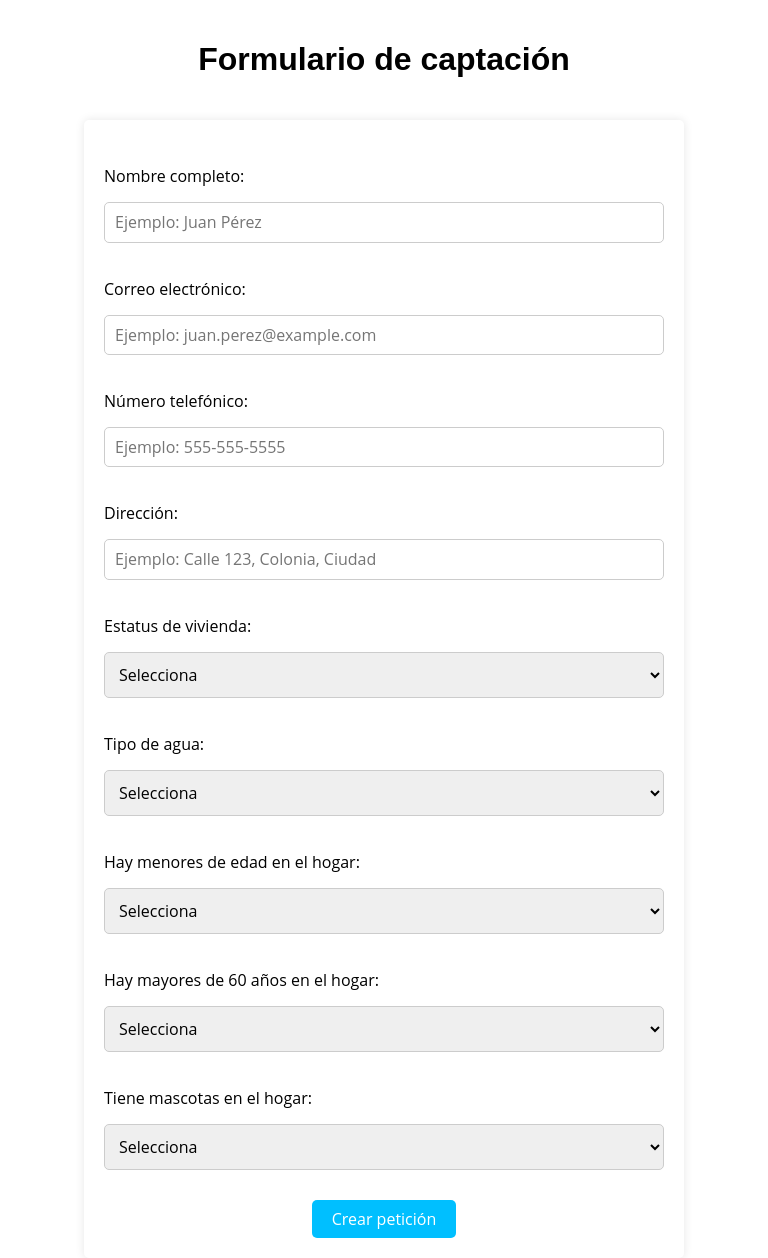
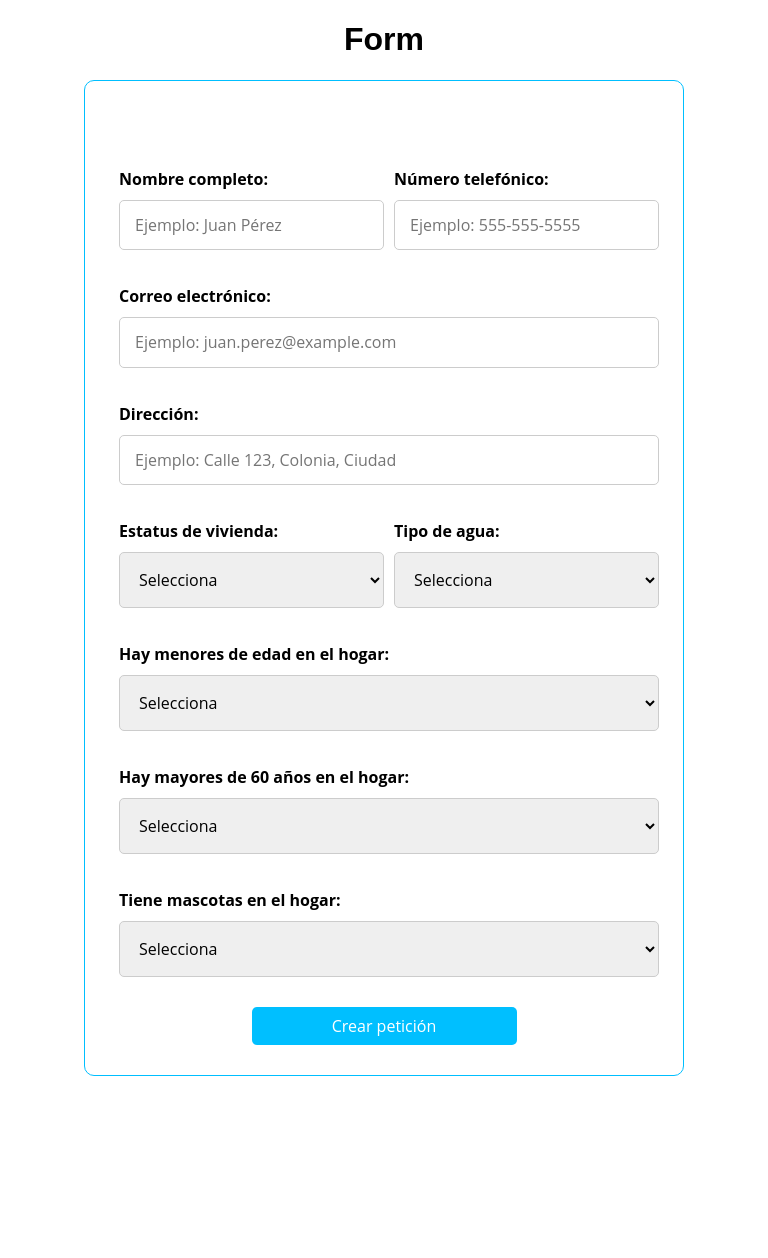
Before and after one commit to SuperAorus/water-to-health, a PHP site: page / in a window 768 px wide. Shown: the part 721-1979 px from the top of the page. After the commit the page ends 1797 px from the top, so only its background shows below. Run offline with PHP 8.4, Linux system fonts and the light colour scheme.

Commit message:
mejoras
mejoras

```diff
--- a/css/style.css
+++ b/css/style.css
@@ -326,53 +258,7 @@ body {
     text-align: center;
 }
 
-/* Estilos para el contenedor del formulario */
-
-.formh1 {
-    text-align: center;
-}
-
-
-.barra {
-    display: flex;
-    align-items: center;
-    justify-content: center;
-    margin: 0 auto;
-  }
-
-label {
-    display: flex;
-    align-items: center;
-    justify-content: center;
-    margin: 0 auto;
-  }
-
-select {
-    margin-bottom: 10px;
-    margin-top: 10px;
-  }
-
-.h1 {   display: flex;
-    justify-content: center;
-    text-align: center;
-}
-
-/* Estilos para los campos del formulario */
-.field {
-    display: flex;
-    flex-direction: column;
-    margin-bottom: 10px;
-    padding: 10px;
-}
-
-/* Estilos para pantallas pequeñas */
-@media (max-width: 600px) {
-   .container {
-        grid-template-columns: 1fr;
-    }
-}
-
-
+/* Estilos para el contenedor del formulario
 
 .form-container {
     max-width: 600px;
@@ -412,10 +298,7 @@ select {
     cursor: pointer;
 }
 
-   .formh1 {
-    text-align: center;
-    padding: 20px 0;
-    }
+
 
 .form-group {
     margin-bottom: 20px;
@@ -458,27 +341,13 @@ select {
     cursor: pointer;
 }
 
-/**  input[type="submit"]:hover {
-  ;
-    }
-**/
 
 .submit-button {
     margin-top: 20px;
     text-align: center;
 }
 
-    /** MEDIA QUERYS**/
 
-    @media (max-width: 768px) {
-        .form-container {
-            flex-direction: column;
-        }
-
-        .form-group {
-            width: 100%;
-        }
-        }
 
 .form-container label,
 .form-container input[type="text"],
@@ -488,3 +357,160 @@ select {
     width: 100%;
     margin-bottom: 10px;
  }
+
+ */
+
+/** nuevo form**/
+
+.formh1 {
+    text-align: center;
+}
+
+.formulario {
+
+    width: min(60rem, 100%);
+    margin: 0 auto;
+    padding: 2rem;
+    border-radius: 1rem ;
+    border: solid 1px var(--primario);
+
+}
+
+.formulario fieldset {
+    border: none;
+}
+.formulario legend {
+    text-align: center;
+    font-size: 1.8rem;
+    text-transform: uppercase;
+    font-weight: 700;
+    margin-bottom: 2rem;
+    color: var(--blanco);
+}
+@media (min-width: 768px){
+
+
+.contenedor-campos {
+    display: grid;
+    grid-template-columns: 50% 50%;
+    grid-template-rows: auto ;
+    column-gap: 1rem;
+}
+
+.form-group:nth-child(3) {
+    grid-column: 1 / 3;
+}
+
+.form-group:nth-child(4) {
+    grid-column: 1 / 3;
+}
+
+.form-group:nth-child(7) {
+    grid-column: 1 / 3;
+}
+
+.form-group:nth-child(8) {
+    grid-column: 1 / 3;
+}
+.form-group:nth-child(9) {
+    grid-column: 1 / 3;
+}
+
+}
+
+.form-group {
+    margin-bottom: 1rem;
+}
+.form-group label {
+    font-weight: bold;
+    margin-bottom: .5rem;
+    display: block;
+}
+
+.form-group input[type="text"],
+.form-group input[type="email"],
+.form-group input[type="tel"],
+.form-group select {
+    width: 100%;
+    padding: 15px;
+    border-radius: 5px;
+    border: 1px solid #ccc;
+    box-sizing: border-box;
+    margin-bottom: 20px;
+}
+
+.formulario .submit-button {
+    text-align: center;
+}
+
+.formulario .submit-button input[type="submit"] {
+    background-color: var(--primario);
+    color: white;
+    padding: 10px 20px;
+    border: none;
+    border-radius: 5px;
+    cursor: pointer;
+    width: 50%;
+}
+
+
+
+      /** MEDIA QUERYS**/
+
+      @media (max-width: 768px) {
+
+
+
+        /**  Form-container **/
+
+        .formulario {
+            flex-direction: column;
+        }
+
+        .form-group {
+            width: 100%;
+        }
+
+        /**  Navegacion_boton **/
+
+        .navegacion__boton {
+            display: block;
+            position: absolute;
+            top: 15px;
+            right: 20px;
+            cursor: pointer;
+            padding: 1rem;
+        }
+
+        .navegacion__lista {
+            list-style: none;
+            padding: 0;
+            margin: 0;
+            display: flex;
+            flex-direction: column;
+            align-items: center;
+            position: fixed;
+            top: 0;
+            left: 0;
+            width: 100%;
+            height: 100%;
+            background-color: rgba(0, 0, 0, 0.9);
+            clip-path: circle(0 at 100% 0);
+            transition: clip-path 0.5s;
+            overflow: hidden;
+            padding: 20px;
+        }
+
+       .navegacion__lista.abierto {
+            clip-path: circle(100% at 100% 0);
+        }
+
+        .navegacion__enlace {
+            margin-right: 0;
+            margin-bottom: 20px;
+        }
+
+        .cerrar-menu {
+            display: block;
+        }
+    }
--- a/index.php
+++ b/index.php
@@ -1,8 +1,13 @@
 <!DOCTYPE html>
 <html>
 <head>
+    <meta charset="UTF-8">
+    <meta http-equiv="X-UA-Compatible" content="IE=edge">
+    <meta name="viewport" content="width=device-width, initial-scale=1.0">
     <title>Formulario de captación</title>
+    <link rel="preload" href="css/style.css" as="style">
     <link rel="stylesheet" href="css/style.css">
+    <link rel="preload" href="css/normalize.css" as="style">
     <link rel="stylesheet" href="css/normalize.css">
 </head>
 <body>
@@ -41,14 +46,21 @@
 
 
     <div class="formh1">
-        <h1>Formulario de captación</h1>
+        <h1>Form</h1>
     </div>
 
-    <div class="form-container grip-order">
-        <form action="registro.php" method="post">
+        <form  class="formulario" action="registro.php" method="post" >
+            <fieldset>
+            <legend> Aplica llenando todos los campos</legend>
+            <div class="contenedor-campos">
                 <div class="form-group">
                     <label for="nombre_completo">Nombre completo:</label>
                     <input type="text" name="nombre_completo" id="nombre_completo" required placeholder="Ejemplo: Juan Pérez">
+                </div>
+
+                <div class="form-group">
+                    <label for="numero_telefono">Número telefónico:</label>
+                    <input type="tel" name="numero_telefono" id="numero_telefono" required placeholder="Ejemplo: 555-555-5555">
                 </div>
 
                 <div class="form-group">
@@ -56,10 +68,7 @@
                     <input type="email" name="correo" id="correo" required placeholder="Ejemplo: juan.perez@example.com">
                 </div>
 
-            <div class="form-group">
-                <label for="numero_telefono">Número telefónico:</label>
-                <input type="tel" name="numero_telefono" id="numero_telefono" required placeholder="Ejemplo: 555-555-5555">
-            </div>
+
 
                 <div class="form-group">
                     <label for="direccion">Dirección:</label>
@@ -112,12 +121,13 @@
                         <option value="2">No</option>
                     </select>
                 </div>
-
+            </div>
             <div class="submit-button">
                 <input type="submit" value="Crear petición">
             </div>
+            </fieldset>
         </form>
-    </div>
+
     <script src="script.js"></script>
 </body>
 </html>
```
Also changed, not shown: other parts of css/style.css (+1 -69 lines). Lines whose indentation alone changed are shown as unchanged.
